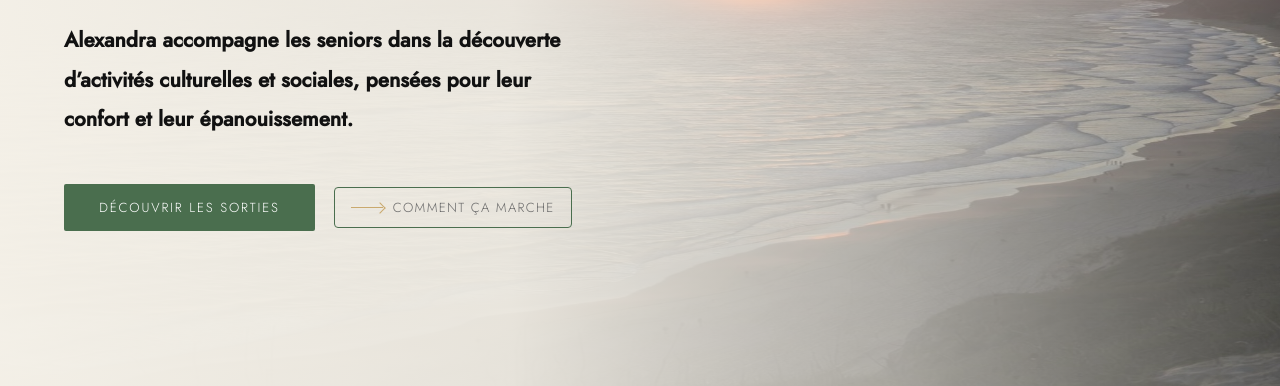
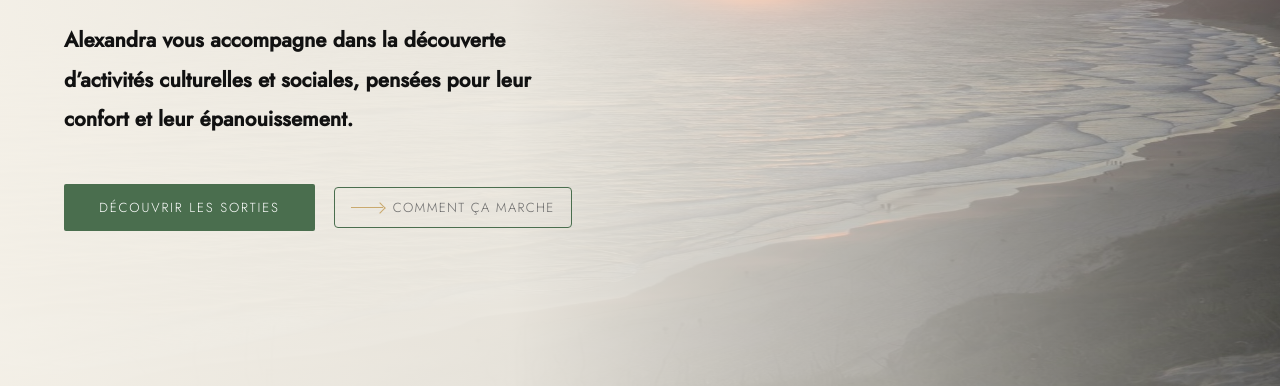
Before and after one commit to vivelaretraite82-ai/Main, a plain HTML site: page index.html in a window 1280 px wide. Shown: the part 414-800 px from the top of the page. Drawn offline with nearby package versions, Linux system fonts and the light colour scheme; no server answers.

Commit message:
Update index.html

```diff
--- a/index.html
+++ b/index.html
@@ -1508,7 +1508,7 @@
   <div class="hero-content">
     <div class="hero-tag">Les Petites Virées avec Alexandra</div>
     <h1>Chaque journée<br>mérite d’être<br><em>une aventure</em></h1>
-    <p class="hero-desc">Alexandra accompagne les seniors dans la découverte d’activités culturelles et sociales, pensées pour leur confort et leur épanouissement.</p>
+    <p class="hero-desc">Alexandra vous accompagne dans la découverte d’activités culturelles et sociales, pensées pour leur confort et leur épanouissement.</p>
     <div class="hero-actions">
       <a href="#activites" class="btn-primary">Découvrir les sorties</a>
       <a href="#comment" class="btn-outline"><span class="arrow"></span>Comment ça marche</a>
```
